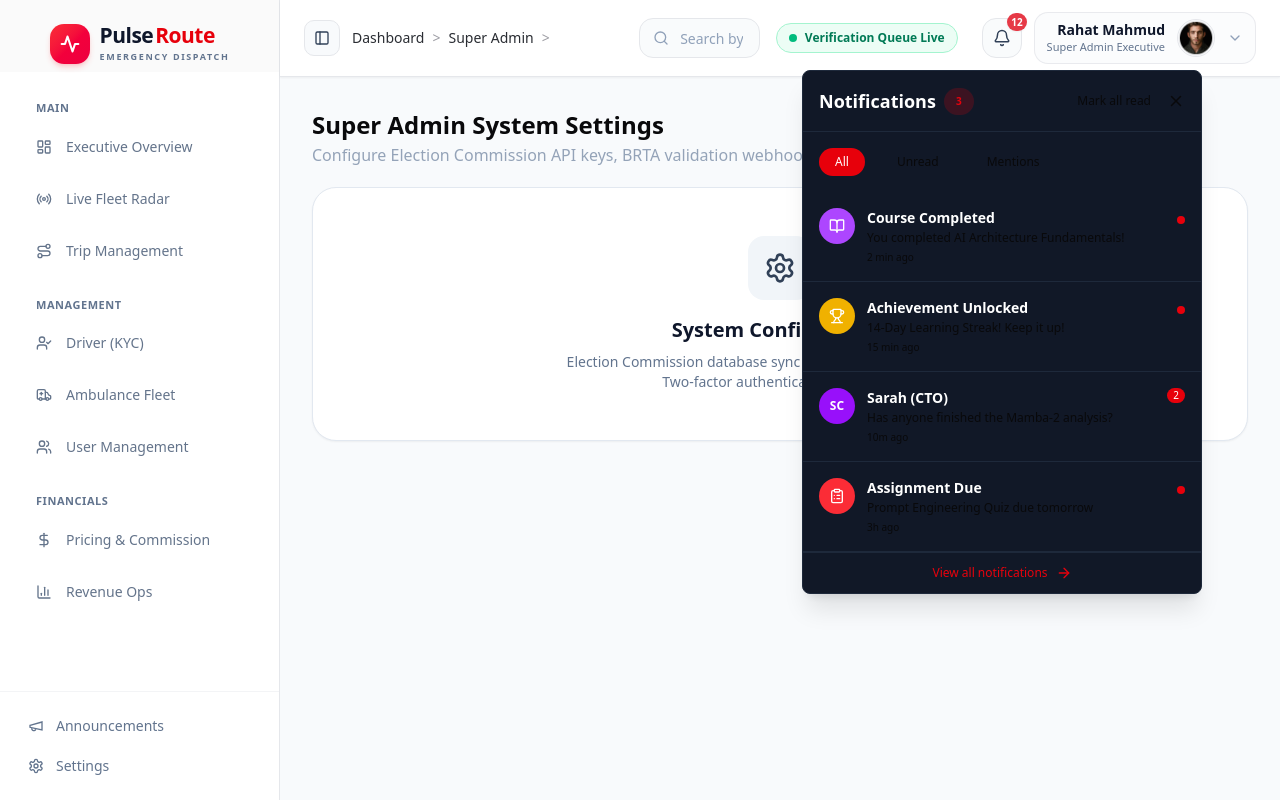
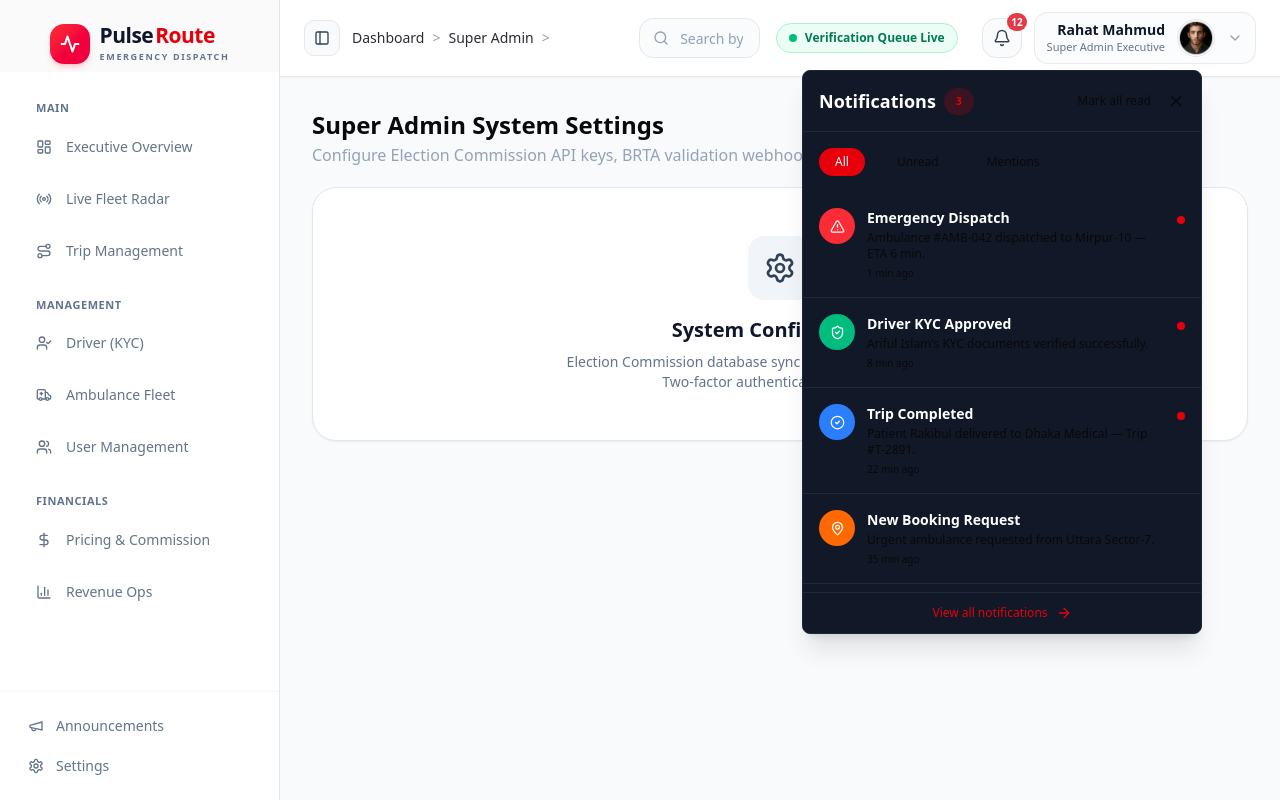
Before and after one commit to haniful360/pulseroute-frontend, a Next.js app: page /dashboard/super-admin/settings in a window 1280 px wide. Both pictures are taken after a click on the button "12". Built offline with nearby package versions, Linux system fonts and the light colour scheme.

Commit message:
feat:notification add

```diff
--- a/src/components/dashboard/navigationBar/_components/RightSection/RightSection.tsx
+++ b/src/components/dashboard/navigationBar/_components/RightSection/RightSection.tsx
@@ -8,7 +8,16 @@ import {
   DropdownMenuTrigger,
 } from '@/components/ui/dropdown-menu';
 import { useModal } from '@/context/ModalContext';
-import { ArrowRight, Bell, BookOpen, ChevronDown, ClipboardList, Trophy, X } from 'lucide-react';
+import {
+  ArrowRight,
+  AlertTriangle,
+  Bell,
+  CheckCircle2,
+  ChevronDown,
+  MapPin,
+  ShieldCheck,
+  X,
+} from 'lucide-react';
 import { useState } from 'react';
 import dynamic from 'next/dynamic';
 import { Skeleton } from '@/components/ui/skeleton';
@@ -30,39 +39,48 @@ const UserDropdown = dynamic(() => import('./UserDropdown/UserDropdown'), {
 const notificationsData = [
   {
     id: 1,
-    title: 'Course Completed',
-    desc: 'You completed AI Architecture Fundamentals!',
-    time: '2 min ago',
-    icon: <BookOpen size={16} />,
-    color: 'bg-purple-500',
+    title: 'Emergency Dispatch',
+    desc: 'Ambulance #AMB-042 dispatched to Mirpur-10 — ETA 6 min.',
+    time: '1 min ago',
+    icon: <AlertTriangle size={15} />,
+    color: 'bg-red-500',
     unread: true,
   },
   {
     id: 2,
-    title: 'Achievement Unlocked',
-    desc: '14-Day Learning Streak! Keep it up!',
-    time: '15 min ago',
-    icon: <Trophy size={16} />,
-    color: 'bg-yellow-500',
+    title: 'Driver KYC Approved',
+    desc: "Ariful Islam's KYC documents verified successfully.",
+    time: '8 min ago',
+    icon: <ShieldCheck size={15} />,
+    color: 'bg-emerald-500',
     unread: true,
   },
   {
     id: 3,
-    title: 'Sarah (CTO)',
-    desc: 'Has anyone finished the Mamba-2 analysis?',
-    time: '10m ago',
-    icon: <span className="text-xs font-bold">SC</span>,
-    color: 'bg-purple-600',
-    badge: '2',
+    title: 'Trip Completed',
+    desc: 'Patient Rakibul delivered to Dhaka Medical — Trip #T-2891.',
+    time: '22 min ago',
+    icon: <CheckCircle2 size={15} />,
+    color: 'bg-blue-500',
+    unread: true,
   },
   {
     id: 4,
-    title: 'Assignment Due',
-    desc: 'Prompt Engineering Quiz due tomorrow',
-    time: '3h ago',
-    icon: <ClipboardList size={16} />,
-    color: 'bg-red-500',
-    unread: true,
+    title: 'New Booking Request',
+    desc: 'Urgent ambulance requested from Uttara Sector-7.',
+    time: '35 min ago',
+    icon: <MapPin size={15} />,
+    color: 'bg-orange-500',
+    unread: false,
+  },
+  {
+    id: 5,
+    title: 'System Alert',
+    desc: 'GPS signal lost for driver Karim Hossain — last seen Badda.',
+    time: '1h ago',
+    icon: <X size={15} />,
+    color: 'bg-slate-500',
+    unread: false,
   },
 ];
 
--- a/src/components/dashboard/sidebar/AppSidebar.tsx
+++ b/src/components/dashboard/sidebar/AppSidebar.tsx
@@ -19,7 +19,6 @@ export function AppSidebar({
   return (
     <Sidebar
       collapsible="icon"
-      className={cn(isLight && 'border-r border-gray-200 bg-white text-slate-800', className)}
       className={cn(
         isLight && 'border-r border-gray-200 bg-white text-slate-800',
         'no-scrollbar',
```
